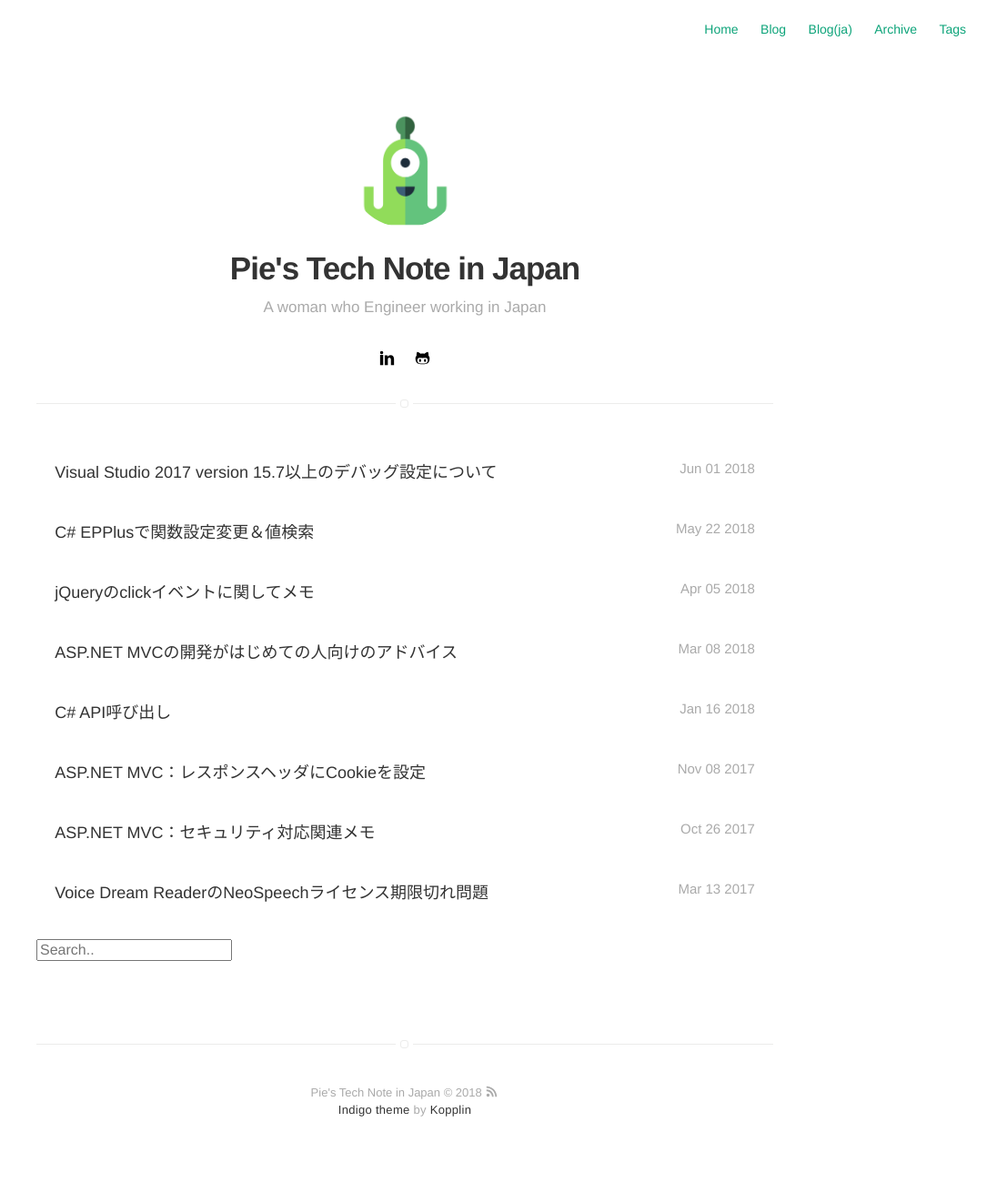
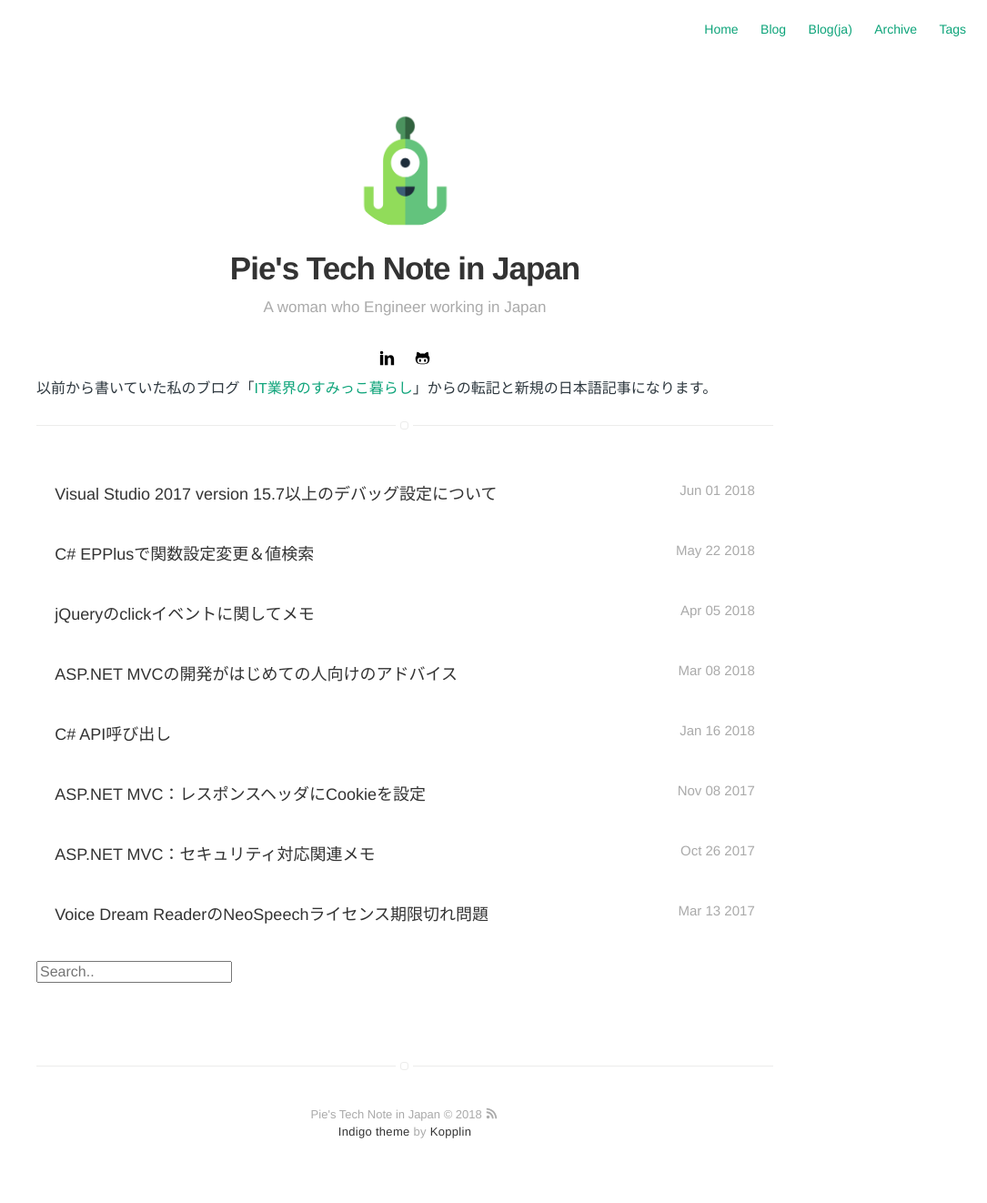
Before and after one commit to Pie001/pie001.github.io, a Jekyll site: the page built from blog-ja.html, in a window 1280 px wide. Shown: the whole page at 91% size, without its empty margins (195-1280 px from the left). Built offline with Jekyll 4.4.1, drawn with Linux system fonts in a browser that asks for light colours; before the commit the page ends 1298 px from its top, so only the background shows below that.

Commit message:
Update blog-ja.html

```diff
--- a/blog-ja.html
+++ b/blog-ja.html
@@ -2,7 +2,8 @@
 layout: page
 title: Blog-ja
 ---
-
+<div>以前から書いていた私のブログ「<a href="http://pie001.hatenablog.com" target="_blnak">IT業界のすみっこ暮らし</a>」からの転記と新規の日本語記事になります。
+</div>
 <section class="list">
     {% for post in site.posts %}
         {% if post.ja %}
```
